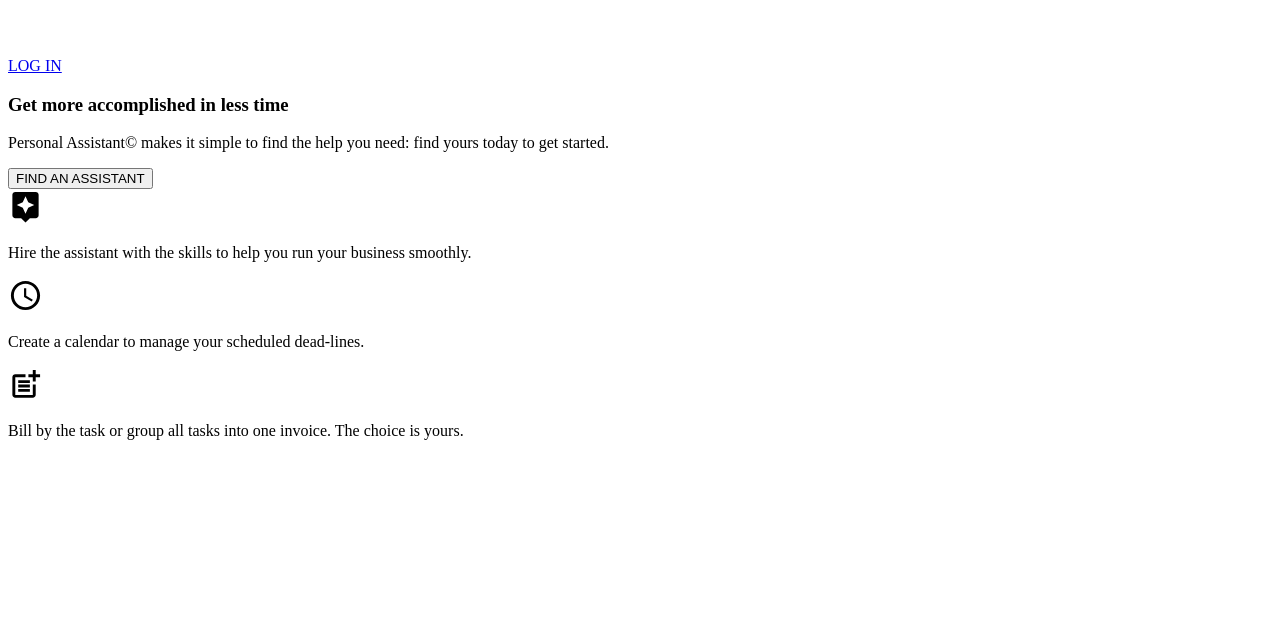
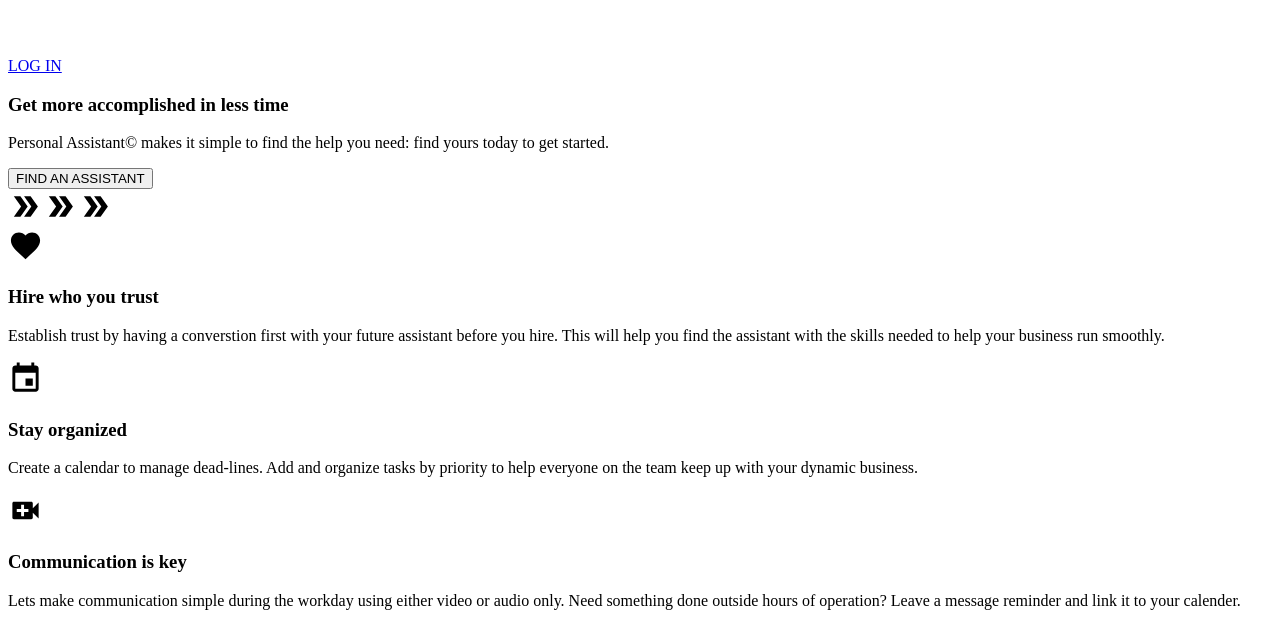
Before and after one commit to endepointe/ende_personal-assistant, a Next.js app in the folder app/: page / in a window 1280 px wide. Shown: the part 1155-1781 px from the top of the page. Before the commit the page ends 1611 px from the top, so only its background shows below. Built offline with nearby package versions, Linux system fonts and the light colour scheme.

Commit message:
rough draft fron page

```diff
--- a/app/components/Header.js
+++ b/app/components/Header.js
@@ -1,14 +1,46 @@
-import Image from 'next/image';
+import DoubleArrowIcon from '@material-ui/icons/DoubleArrow';
+import { useState, useEffect } from 'react';
+
 export default function Header() {
+  const [arrows, setArrows] = useState({});
+  useEffect(() => {
+    setArrows(document.getElementById('find-assistant-arrows'));
+  })
+
+  const begin = (e) => {
+    arrows.classList.remove('opacity-0');
+  }
+  const end = (e) => {
+    arrows.classList.toggle('opacity-0')
+  }
+
   return (
     <header
-      className="-mt-28 bg-black h-96 w-full mb-16 flex flex-col justify-end text-white">
+      className="-mt-28 bg-black h-96 w-full mb-4 flex flex-col justify-end text-white">
       <div className="flex flex-col content-start mb-14">
         <h3 className="text-3xl mx-8 mb-4">Get more accomplished in less time</h3>
         <p className="mx-8">Personal Assistant&copy; makes it simple to find the help you need: find yours today to get started.</p>
       </div>
-      <button
-        className="bg-green-500 text-white w-max ml-8 mb-8 py-2 px-4 rounded-sm font-semibold">FIND AN ASSISTANT</button>
+
+      <div className="flex flex-row">
+        <button
+          onMouseEnter={begin}
+          onMouseLeave={end}
+          className="bg-green-500 text-white w-max ml-8 mb-8 py-2 px-4 rounded-sm font-semibold">FIND AN ASSISTANT</button>
+        <div
+          id="find-assistant-arrows"
+          className="opacity-0 select-none ml-2 transition-opacity duration-500 ease-in-out">
+          <DoubleArrowIcon
+            className="text-gray-200 opacity-80"
+            fontSize="large" />
+          <DoubleArrowIcon
+            className="text-gray-200 -ml-2 opacity-50"
+            fontSize="large" />
+          <DoubleArrowIcon
+            className="text-gray-200 -ml-2 opacity-20"
+            fontSize="large" />
+        </div>
+      </div>
     </header>
-  )
+  );
 }
--- a/app/components/Home.js
+++ b/app/components/Home.js
@@ -1,23 +1,35 @@
-import AssistantIcon from '@material-ui/icons/Assistant';
-import ScheduleIcon from '@material-ui/icons/Schedule';
-import PostAddIcon from '@material-ui/icons/PostAdd';
+import VideoCallIcon from '@material-ui/icons/VideoCall';
+import EventIcon from '@material-ui/icons/Event';
+import FavoriteIcon from '@material-ui/icons/Favorite';
 
 const Home = () => {
   return (
-    <main className="flex w-full justify-center text-black relative">
-      <article className="flex flex-col w-11/12">
+    <main className="flex w-full justify-center text-black">
+      <article className="flex flex-col w-full px-2">
         <section className="flex flex-row my-4">
-          <AssistantIcon
+          <FavoriteIcon
+            className="text-green-500"
             fontSize="large" />
-          <p>Hire the assistant with the skills to help you run your business smoothly.</p>
+          <div className="ml-4">
+            <h3 className="text-xl mb-3">Hire who you trust</h3>
+            <p>Establish trust by having a converstion first with your future assistant before you hire. This will help you find the assistant with the skills needed to help your business run smoothly.</p>
+          </div>
         </section>
         <section className="flex flex-row my-4">
-          <ScheduleIcon fontSize="large" />
-          <p>Create a calendar to manage your scheduled dead-lines.</p>
+          <EventIcon
+            className="text-green-500" fontSize="large" />
+          <div className="ml-4">
+            <h3 className="text-xl mb-3">Stay organized</h3>
+            <p>Create a calendar to manage dead-lines. Add and organize tasks by priority to help everyone on the team keep up with your dynamic business.</p>
+          </div>
         </section>
         <section className="flex flex-row my-4 justify-between">
-          <PostAddIcon fontSize="large" />
-          <p>Bill by the task or group all tasks into one invoice. The choice is yours.</p>
+          <VideoCallIcon
+            className="text-green-500" fontSize="large" />
+          <div className="ml-4">
+            <h3 className="text-xl mb-3">Communication is key</h3>
+            <p>Lets make communication simple during the workday using either video or audio only. Need something done outside hours of operation? Leave a message reminder and link it to your calender. </p>
+          </div>
         </section>
       </article>
     </main>
--- a/app/tailwind.config.js
+++ b/app/tailwind.config.js
@@ -5,11 +5,12 @@ module.exports = {
     extend: {
       colors: {
         'dark-blue': '#0d0061'
-      }
+      },
     }
   },
   variants: {
-    extend: {},
+    extend: {
+    },
   },
   plugins: [],
 }
```
